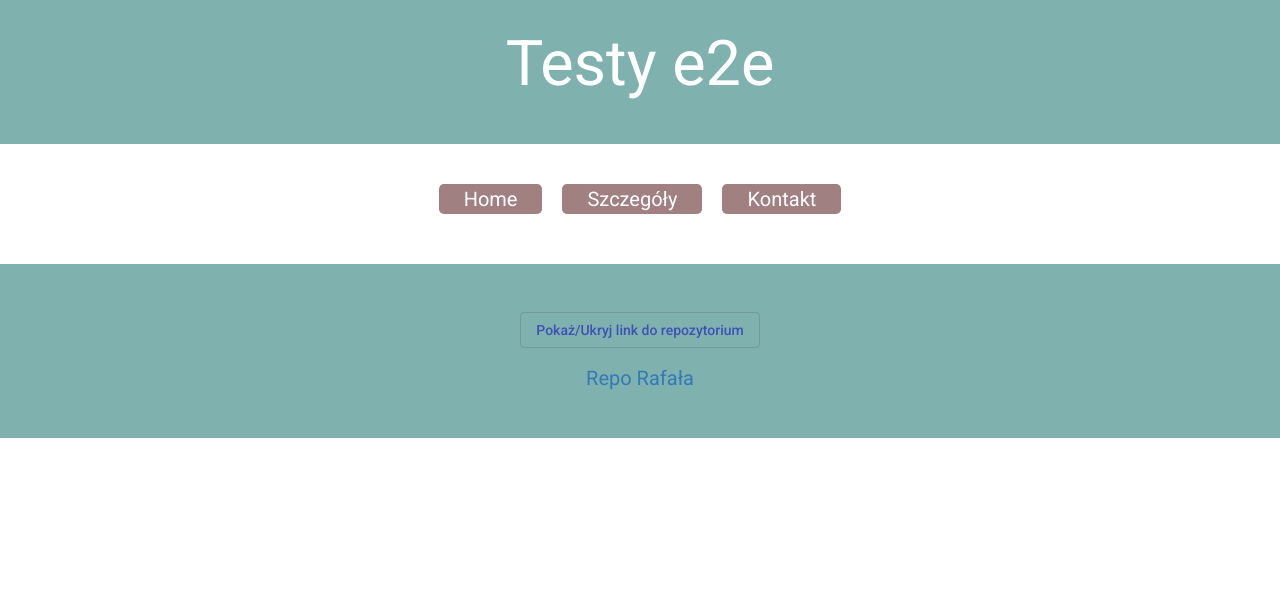
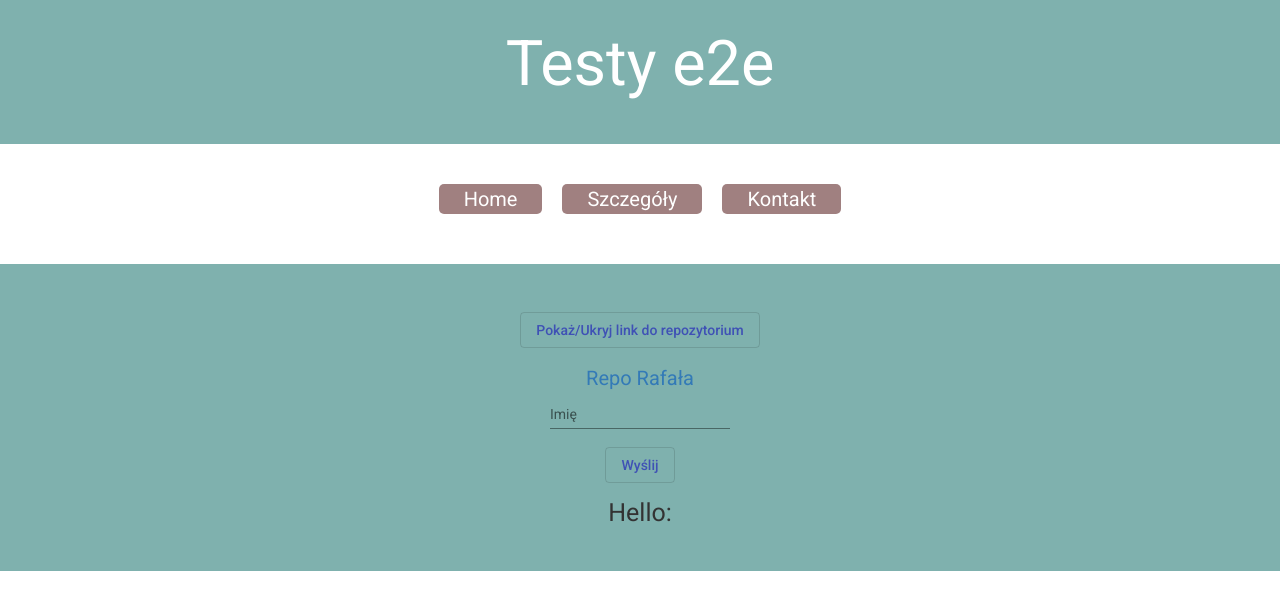
Before and after one commit to RafalM2000/2e2_tests, an Angular app: page /contact in a window 1280 px wide. Shown: the top 610 px of the page. Built offline with nearby package versions, Linux system fonts and the light colour scheme.

Commit message:
dodanie do widoku kontakt pojedynczego inputa

```diff
--- a/src/app/contact/contact.component.html
+++ b/src/app/contact/contact.component.html
@@ -6,3 +6,24 @@
     (click) = "onetLinkVisible = !onetLinkVisible">Pokaż/Ukryj link do repozytorium</button>
 </div>
 <a id ="link" *ngIf = "onetLinkVisible" href="https://github.com/RafalM2000?tab=repositories">Repo Rafała</a>
+
+<form [formGroup] = "myFormModel" (ngSubmit) = "onSubmit()">
+    <div>
+        <mat-form-field class="full-width">
+            <mat-label>Imię</mat-label>
+            <input
+            type="text"
+            matInput
+            formControlName = "yourName"            >
+        </mat-form-field>
+    </div>
+    <div>
+        <button
+        type="submit"
+        color="primary"
+        mat-stroked-button>
+        Wyślij</button>
+    </div>
+  </form>
+
+  <div class = "welcome" style = "font-size: 25px;">Hello: {{name}}</div>
--- a/src/app/contact/contact.component.ts
+++ b/src/app/contact/contact.component.ts
@@ -1,4 +1,5 @@
 import { Component, OnInit } from '@angular/core';
+import { FormControl, FormGroup } from '@angular/forms';
 
 @Component({
   selector: 'app-contact',
@@ -6,11 +7,20 @@ import { Component, OnInit } from '@angular/core';
   styleUrls: ['./contact.component.css']
 })
 export class ContactComponent implements OnInit {
+  myFormModel: FormGroup
+  name: string;
 
   onetLinkVisible = true;
-  constructor() { }
+  constructor() {
+    this.myFormModel = new FormGroup({
+      yourName: new FormControl('')
+    })
+  }
 
   ngOnInit(): void {
   }
 
+  onSubmit() {
+    this.name = this.myFormModel.value.yourName;
+  }
 }
```
Also changed, not shown: src/app/app.module.ts (+8 -2 lines), 1 other file (tests, documents, lock files or other folders).
